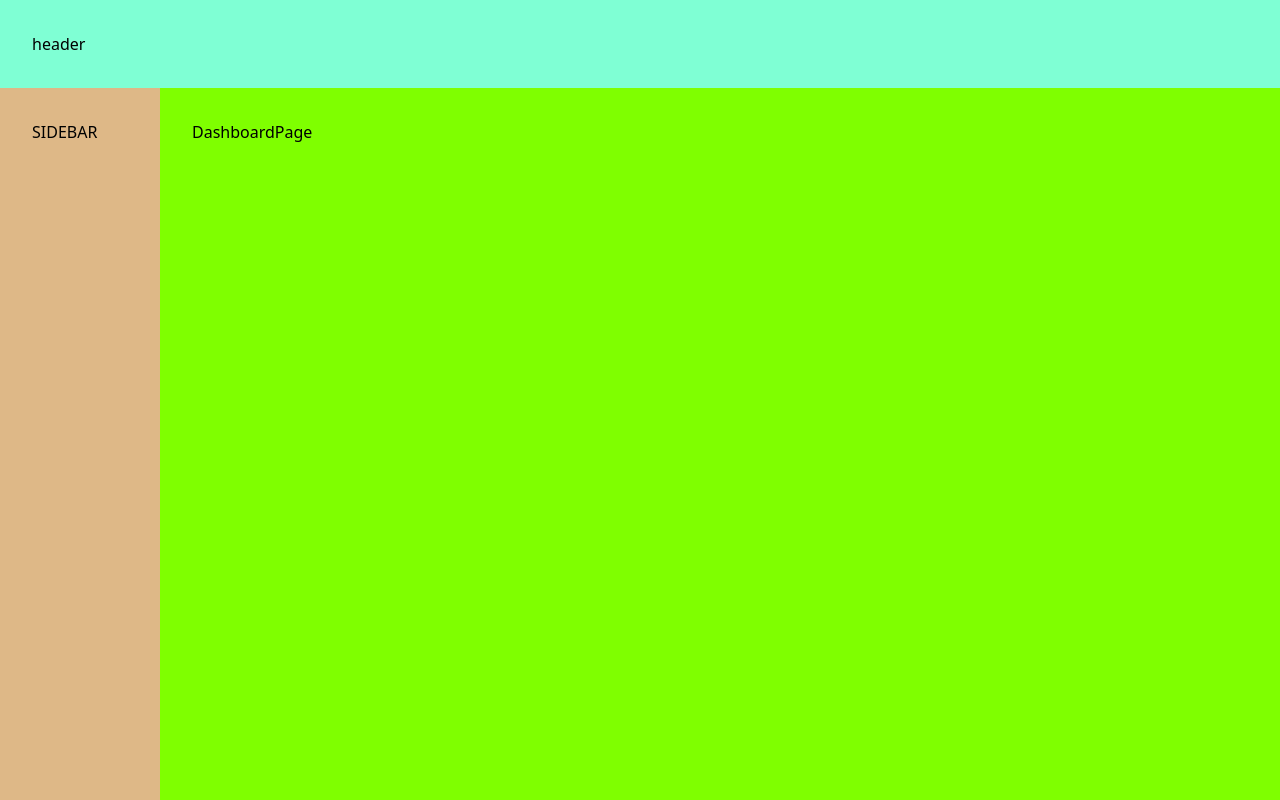
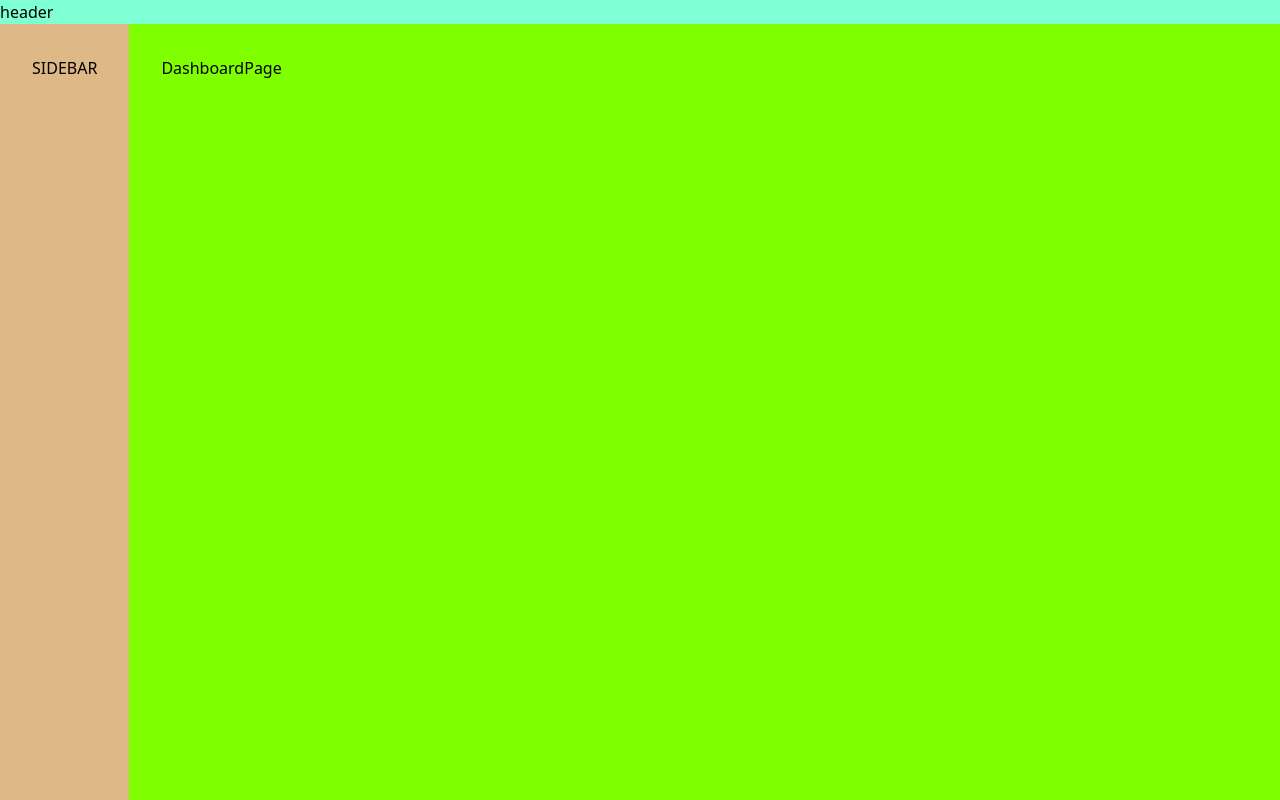
Before and after one commit to chrisbekk/e-logg, a React (Vite) app: page /auth in a window 1280 px wide. Built offline with nearby package versions, Linux system fonts and the light colour scheme.

Commit message:
Made minor change to header

```diff
--- a/src/index.css
+++ b/src/index.css
@@ -16,14 +16,14 @@ body {
   overflow-y: hidden;
   display: grid;
   grid-template-rows: auto 1fr;
-  grid-template-columns: 10rem 1fr;
+  grid-template-columns: auto 1fr;
 
   grid-template-areas: 'header header' 'sidebar main';
 }
 
 .grid__layout__header {
   background-color: aquamarine;
-  padding: 2rem;
+
   grid-area: header;
 }
 
```
